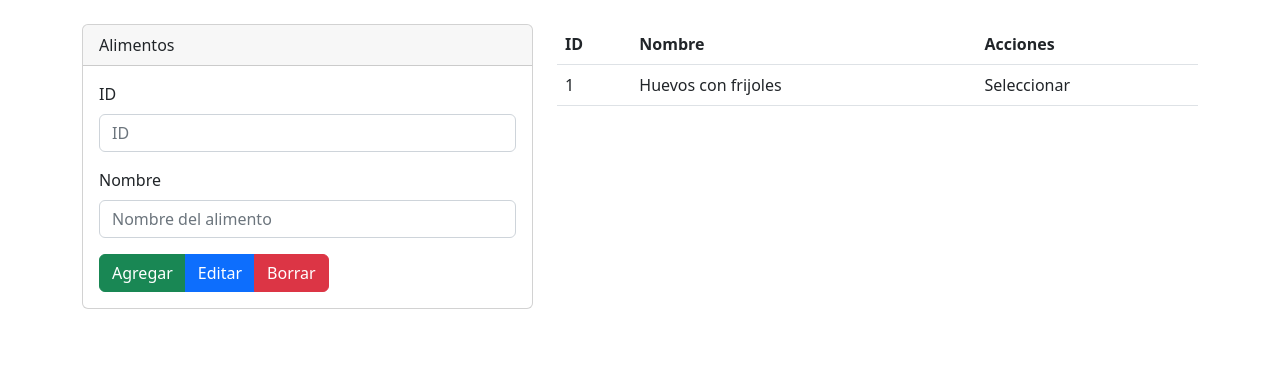
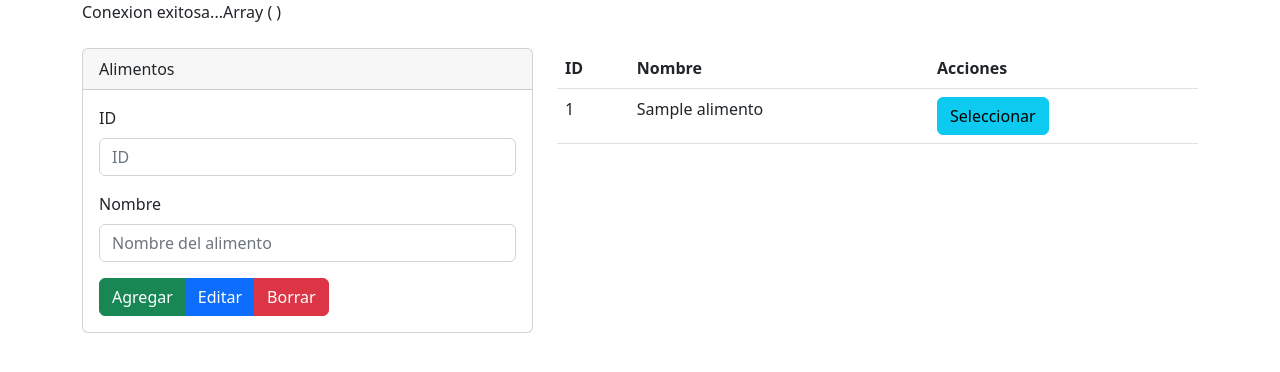
Before and after one commit to rafaelramireza/aplicacioncomedor, a PHP site: page /secciones/vista_alimentos.php in a window 1280 px wide. Shown: the part 56-428 px from the top of the page. Run offline with PHP 8.4, Linux system fonts and the light colour scheme; tables that the repository leaves empty or names only in its code hold one stand-in row (values such as "Sample post").

Commit message:
Sección CRUD alimentos completa

```diff
--- a/configuraciones/bd.php
+++ b/configuraciones/bd.php
@@ -0,0 +1,15 @@
+<?php
+    class BD{//clase para la conexion a la base de datos
+
+        public static $instancia=null;//almacena la conexion a la base de datos
+        public static function crearInstancia() {//crea la instancia a la conexion a la base de datos
+            if( !isset (self::$instancia)){//si no existe la instancia
+
+                $opciones[PDO::ATTR_ERRMODE] = PDO::ERRMODE_EXCEPTION;//manejo de errores
+                self::$instancia = new PDO('mysql:host=localhost;dbname=aplicacion','root','',$opciones);//crea la instancia
+                echo "Conexion exitosa...";//mensaje de conexion exitosa
+            }
+            return self::$instancia;//retorna la instancia
+        }
+    }
+?>
--- a/secciones/alimentos.php
+++ b/secciones/alimentos.php
@@ -0,0 +1,54 @@
+<?php
+include_once '../configuraciones/bd.php';//incluye la conexion a la base de datos
+$conexionBD=BD::crearInstancia();//crea la instancia a la conexion a la base de datos
+
+$id=isset($_POST['id']) ? $_POST['id'] : '';//obtiene el valor del id
+$nombre_alimento=isset($_POST['nombre_alimento']) ? $_POST['nombre_alimento'] : '';//obtiene el valor del nombre del alimento
+$accion=isset($_POST['accion']) ? $_POST['accion'] : '';//obtiene el valor de la accion
+
+print_r($_POST);
+
+if ($accion!='') {
+    switch ($accion) {
+
+        case 'agregar':
+            $sql="INSERT INTO alimentos (id, nombre_alimento) VALUES (NULL, :nombre_alimento)";
+            $consulta=$conexionBD->prepare($sql);//prepara la consulta
+            $consulta->bindParam(':nombre_alimento', $nombre_alimento);//vincula el parametro
+            $consulta->execute();//ejecuta la consulta
+        break;
+
+    case 'editar':
+        $sql="UPDATE alimentos SET nombre_alimento=:nombre_alimento WHERE id=:id";//consulta para editar un alimento
+        $consulta=$conexionBD->prepare($sql);//prepara la consulta
+        $consulta->bindParam(':id', $id);//vincula el parametro
+        $consulta->bindParam(':nombre_alimento', $nombre_alimento);//vincula el parametro
+        $consulta->execute();//ejecuta la consulta
+
+    break;
+
+    case 'borrar':
+        $sql="DELETE FROM alimentos WHERE id=:id";//consulta para borrar un alimento
+        $consulta=$conexionBD->prepare($sql);//prepara la consulta
+        $consulta->bindParam(':id', $id);//vincula el parametro
+        $consulta->execute();//ejecuta la consulta
+
+    break;
+
+    case 'Seleccionar':
+        $sql="SELECT * FROM alimentos WHERE id=:id";//consulta para seleccionar un alimento
+        $consulta=$conexionBD->prepare($sql);//prepara la consulta
+        $consulta->bindParam(':id', $id);//vincula el parametro
+        $consulta->execute();//ejecuta la consulta
+        $alimento=$consulta->fetch(PDO::FETCH_ASSOC);//obtiene el registro de la consulta
+        $nombre_alimento=$alimento['nombre_alimento'];//obtiene el nombre del alimento
+
+    break;
+    }
+}
+
+$consulta=$conexionBD->prepare("SELECT * FROM alimentos");//prepara la consulta
+$consulta->execute();//ejecuta la consulta
+$listaAlimentos=$consulta->fetchAll();//obtiene los registros de la consulta
+
+?>
--- a/secciones/horarios.php
+++ b/secciones/horarios.php
@@ -0,0 +1,3 @@
+<?php
+//INSERT INTO `horarios` (`id`, `nombre`, `atencion`) VALUES (NULL, 'Desayuno', '10:00 - 12:00 h');
+?>
--- a/secciones/vista_alimentos.php
+++ b/secciones/vista_alimentos.php
@@ -1,4 +1,10 @@
 <?php include('../templates/cabecera.php'); ?>
+<?php include('../secciones/alimentos.php'); ?>
+
+<div class="row">
+    <div class="col-12">
+        <br/>
+    <div class="row">
 
 <div class="col-md-5">
 
@@ -13,20 +19,24 @@
                     <input type="text"
                         class="form-control"
                         name="id"
-                        id="id" aria-describedby="helpId" placeholder="ID">
+                        id="id"
+                        value="<?php echo $id; ?>"
+                        aria-describedby="helpId" placeholder="ID">
                 </div>
                 <div class="mb-3">
                     <label for="nombre_alimento" class="form-label">Nombre</label>
                     <input type="text"
                         class="form-control"
                         name="nombre_alimento"
-                        id="nombre_alimento" aria-describedby="helpId" placeholder="Nombre del alimento">
+                        value="<?php echo $nombre_alimento; ?>"
+                        id="nombre_alimento"
+                        aria-describedby="helpId" placeholder="Nombre del alimento">
                 </div>
 
                 <div class="btn-group" role="group" aria-label="Button group name">
-                    <button type="button" class="btn btn-success">Agregar</button>
-                    <button type="button" class="btn btn-primary">Editar</button>
-                    <button type="button" class="btn btn-danger">Borrar</button>
+                    <button type="submit" name="accion" value="agregar" class="btn btn-success">Agregar</button>
+                    <button type="submit" name="accion" value="editar" class="btn btn-primary">Editar</button>
+                    <button type="submit" name="accion" value="borrar" class="btn btn-danger">Borrar</button>
                 </div>
 
             </div>
@@ -45,16 +55,26 @@
             </tr>
         </thead>
         <tbody>
+        <?php foreach($listaAlimentos as $alimento) { ?>
             <tr>
-                <td>1</td>
-                <td>Huevos con frijoles</td>
-                <td>Seleccionar</td>
+                <td><?php echo $alimento['id'] ?></td>
+                <td><?php echo $alimento['nombre_alimento'] ?></td>
+                <td>
+                    <form action="" method="post">
+                        <input type="hidden" name="id" id="id" value="<?php echo $alimento['id']; ?>"/>
+                        <input type="submit" value="Seleccionar" name="accion" class="btn btn-info">
+
+                    </form>
+                </td>
             </tr>
+        <?php } ?>
         </tbody>
     </table>
 
 </div>
 
-
+    </div>
+    </div>
+</div>
 
 <?php include('../templates/pie.php'); ?>
--- a/templates/cabecera.php
+++ b/templates/cabecera.php
@@ -23,8 +23,3 @@
             </div>
   </nav>
   <div class="container">
-    <div>
-      <div class="row">
-        <div class="col 12">
-          <br/>
-          <div class="row">
--- a/templates/pie.php
+++ b/templates/pie.php
@@ -1,5 +1,3 @@
-      </div>
-    </div>
 </div>
 
   <!-- Bootstrap JavaScript Libraries -->
```
